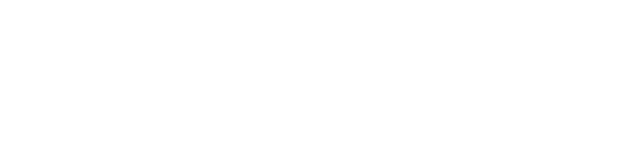
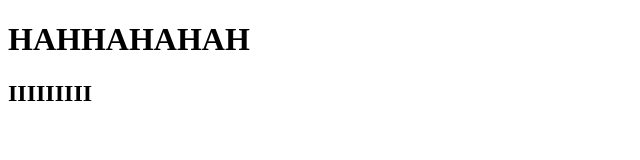
Before and after one commit to ronny34/LAB611, a plain HTML site: page index.html in a window 1280 px wide. Shown: the whole page, without its empty margins (0-640 px from the left). Drawn offline with Linux system fonts and the light colour scheme.

Commit message:
added h1/2

```diff
--- a/index.html
+++ b/index.html
@@ -3,9 +3,11 @@
 <head>
     <meta charset="UTF-8">
     <meta name="viewport" content="width=device-width, initial-scale=1.0">
-    <title>Document</title>
+    <title>LOX</title>
 </head>
 <body>
+    <h1>HAHHAHAHAH</h1>
+    <h2>IIIIIIIII</h2>
 
 </body>
 </html>
```
